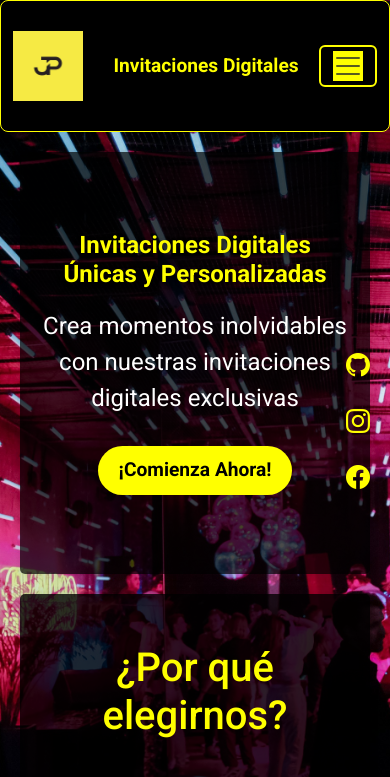
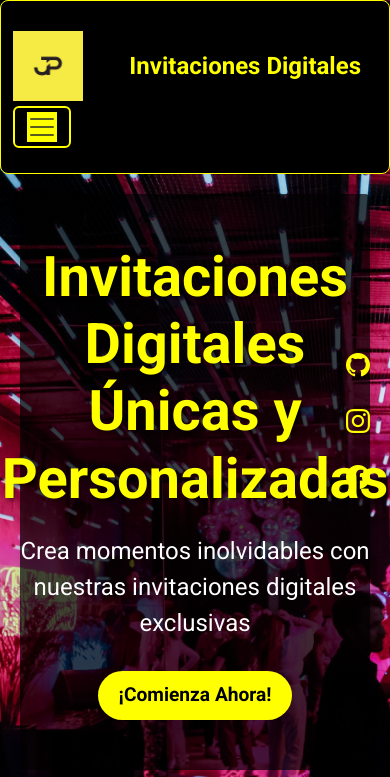
Before and after one commit to JuanAstrada7/invitaciones-digitales, a website: page index.html in a window 390 px wide. Shown: the top 777 px of the page. Drawn offline with nearby package versions, Linux system fonts and the light colour scheme.

Commit message:
pruebas responsive-3

```diff
--- a/index.html
+++ b/index.html
@@ -8,8 +8,8 @@
     <link href="https://cdn.jsdelivr.net/npm/bootstrap@5.3.3/dist/css/bootstrap.min.css" rel="stylesheet"
         integrity="sha384-QWTKZyjpPEjISv5WaRU9OFeRpok6YctnYmDr5pNlyT2bRjXh0JMhjY6hW+ALEwIH" crossorigin="anonymous">
     <link rel="stylesheet" href="https://cdn.jsdelivr.net/npm/bootstrap-icons@1.5.0/font/bootstrap-icons.css">
-    <link rel="stylesheet" href="css/style.css">
-    <!-- <link rel="stylesheet" href="css/estilos.css"> -->
+    <!-- <link rel="stylesheet" href="css/style.css">  -->
+    <link rel="stylesheet" href="css/estilos.css">
 </head>
 
 <body>
```
